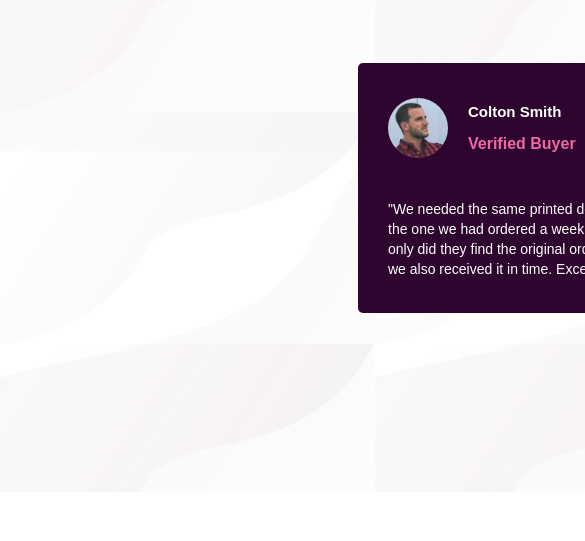
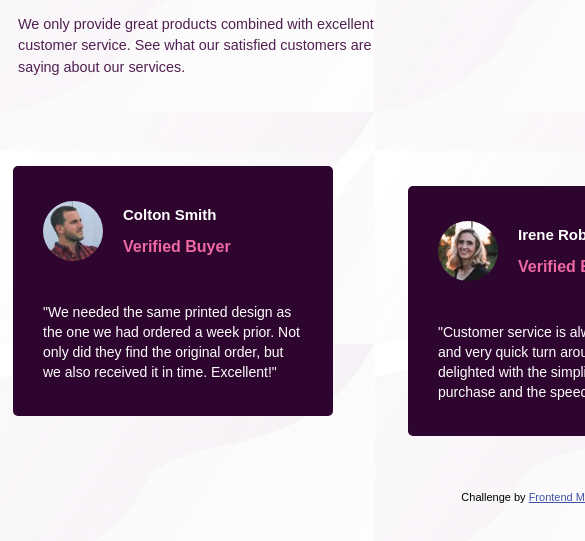
Before and after one commit to renangasparalvescabral/secao-de-prova-social, a plain HTML site: page index.html in a window 390 px wide. Shown: the part 352-893 px from the top of the page, 585 px wide, since content can reach past the window. Before the commit the page ends 844 px from the top, so only its background shows below. Drawn offline with Linux system fonts and the light colour scheme.

Commit message:
ajuste no campo de tela responsiva.

```diff
--- a/index.css
+++ b/index.css
@@ -7,27 +7,23 @@ body{
     font-family: "Spartan", sans-serif;
     background-image: url(images/bg-pattern-top-mobile.svg),
       url(images/bg-pattern-bottom-mobile.svg);
-    width: 100%;
-    height: 100%;
 
 }
 
 .tela{
-    display: flex;
-    flex-direction: row;
-    align-items: center;
-}
+  display: flex;
+  flex-direction: column;
+  margin: auto;
+  min-width: 500px;
+  max-width: 1127px;
+  }
 
-.top-tela{
-    display: flex;
-    flex-direction: column;
-
-}
 
 .artigo{
   display: flex;
   flex-direction: column;
   justify-content: center;
+  margin-left: 0px;
 
 }
 
@@ -35,7 +31,7 @@ body{
   text-align: star;
   font-size: 40px;
   color: hsl(300, 43%, 22%);
-  margin-left: 350px ;
+  margin-left: 5px ;
 
 }
 
@@ -44,9 +40,10 @@ body{
   font-size: 0.9rem;
   padding: 10px 5px;
   margin-top: -50px;
-  margin-left: 350px;
+  margin-left: 5px;
   color: hsl(300, 43%, 22%);
   line-height: 1.5;
+
 }
 
 /*.........................................*/
@@ -56,6 +53,8 @@ body{
   flex-direction: row;
   align-items: center;
   margin-top: 10px;
+  min-width: 500px;
+  max-width: 1127px;
 }
 
 .class-reviews{
@@ -68,7 +67,8 @@ body{
     background-color: hsl(300, 24%, 96%);
     border-radius: 5px;
     font-size: 0.9rem;
-    transform: translate(950px, -270px);
+    transform: translate(580px, -310px);
+
 }
 
 .class-guru{
@@ -81,7 +81,8 @@ body{
     background-color: hsl(300, 24%, 96%);
     border-radius: 5px;
     font-size: 0.9rem;
-    transform: translate(650px, -190px);
+    transform: translate(300px, -215px);
+
 }
 
 .class-besttech{
@@ -94,7 +95,10 @@ body{
     background-color: hsl(300, 24%, 96%);
     border-radius: 5px;
     font-size: 0.9rem;
-    transform: translate(340px, -105px);
+    transform: translate(-5px, -125px);
+
+
+
 }
 
 .class-text{
@@ -102,6 +106,7 @@ body{
     color: hsl(300, 80%, 10%);
     font-family: "Spartan", sans-serif;
     font-weight: 700;
+
 }
 
 /*.........................................*/
@@ -119,6 +124,8 @@ body{
   border-radius: 5px;
   width: 300px;
   height: 250px;
+  margin-left: -345px;
+  margin-top: -50px;
 }
 
 .colton-smith{
@@ -163,6 +170,7 @@ body{
   border-radius: 5px;
   width: 300px;
   height: 250px;
+  margin-top: -50px;
 }
 
 .irene-roberts{
@@ -209,6 +217,7 @@ body{
   border-radius: 5px;
   width: 300px;
   height: 250px;
+  margin-top: -5px;
 }
 
 .Anne-wallace{
@@ -250,7 +259,8 @@ body{
       .attribution {
         font-size: 11px;
         text-align: center;
-        margin-left: 400px;
+        margin-left: 100px;
+        margin-top: -50px;
       }
       .attribution a {
         color: hsl(228, 45%, 44%);
--- a/index.html
+++ b/index.html
@@ -24,9 +24,7 @@
   </head>
   <body>
 
-    <section class="tela">
-
-      <section class="top-tela">
+    <main class="tela">
 
           <div class="artigo">
             <div class="artigo-titulo">
@@ -40,6 +38,7 @@
           </div>
 
         <div class="class-geral">
+
           <div class="class-reviews">
             <div class="class-star">
                 <img class="stars" src="images/icon-star.svg">
@@ -82,6 +81,7 @@
 
 
       <div class="container-people">
+
         <div class="container-colson">
           <div class="colton-smith">
               <img class="img-colton" src="images/image-colton.jpg">
@@ -144,9 +144,6 @@
           Coded by <a href="#">Renan Gaspar</a>.
         </div>
 
-      </section>
-
-    </section>
-
-  </body>
+    </main>
+</body>
 </html>
```
